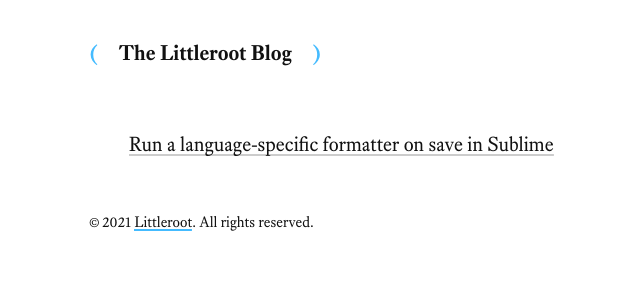
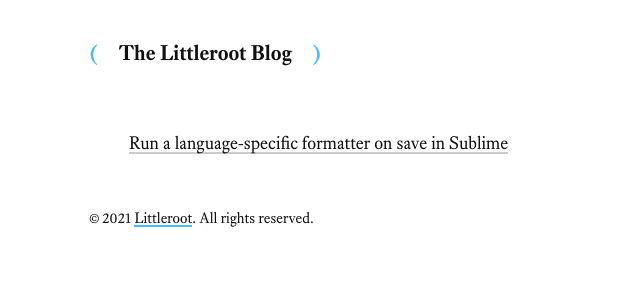
Before and after one commit to littleroot/blog, a Jekyll site: the page built from index.html, in a window 1280 px wide. Shown: the top 300 px of the page, without its empty margins (271-911 px from the left). Built offline with Jekyll 4.4.1, drawn with Linux system fonts in a browser that asks for light colours; the list of posts is cut into pages by our own code.

Commit message:
normal font size for index list

```diff
--- a/_sass/index.scss
+++ b/_sass/index.scss
@@ -1,7 +1,6 @@
 .index {
   ul {
     list-style-type: none;
-    font-size: 1.12em;
   }
   li + li {
     margin-top: .5rem;
```
